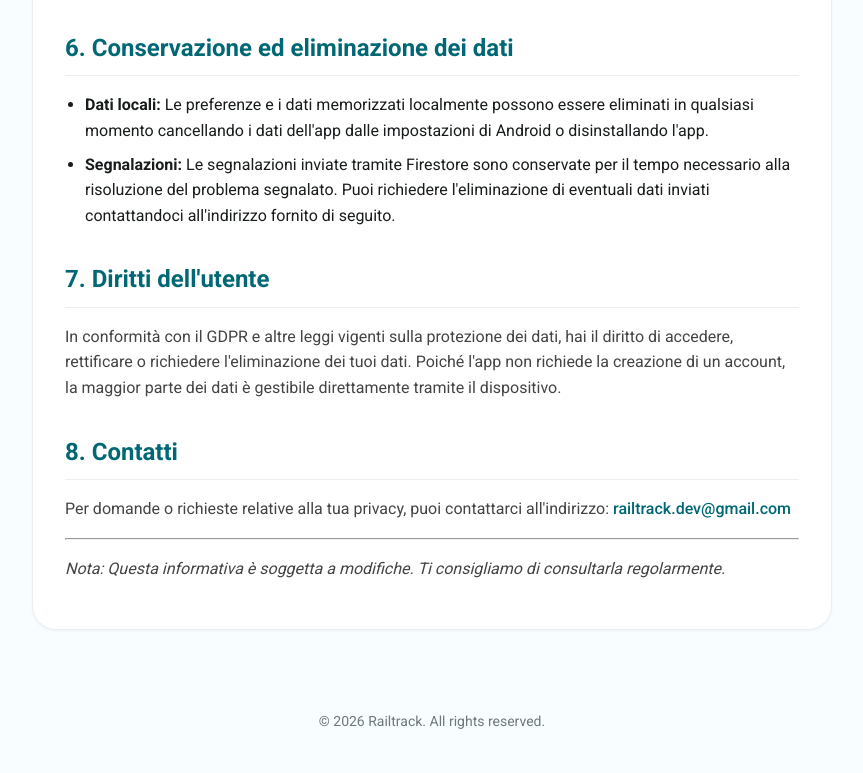
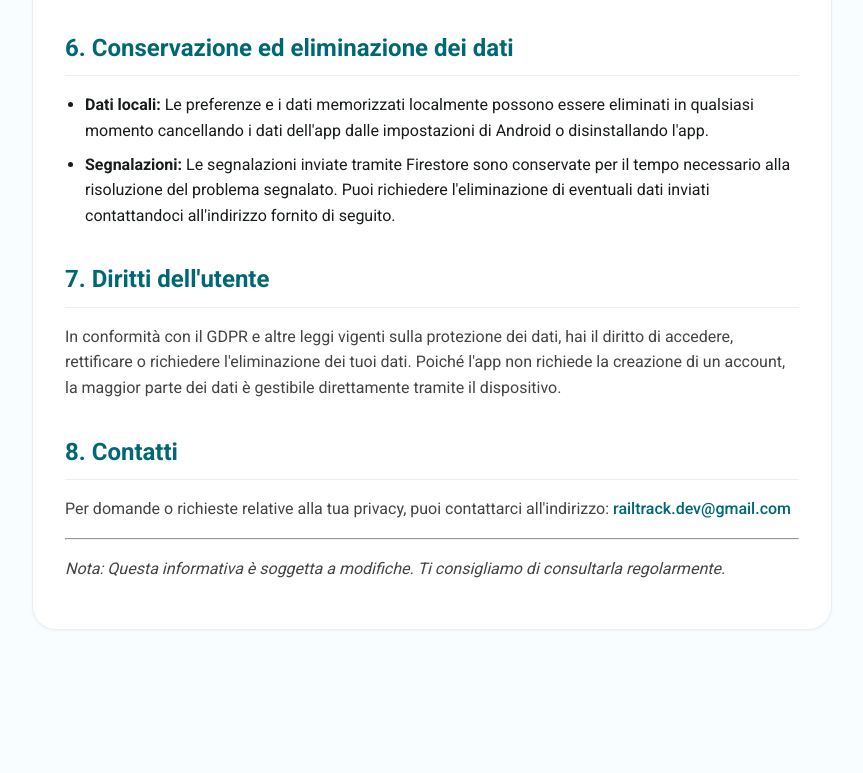
Before and after one commit to railtrackdev/PrivacyPolicy, a plain HTML site: page index.html in a window 1280 px wide. Shown: the part 2182-2955 px from the top of the page, without its empty margins (208-1071 px from the left). After the commit the page ends 2852 px from the top, so only its background shows below. Drawn offline with nearby package versions, Linux system fonts and the light colour scheme; a web font is replaced by a local one.

Commit message:
Add files via upload

```diff
--- a/index.html
+++ b/index.html
@@ -170,9 +170,7 @@
         </div>
     </main>
 
-    <footer>
-        &copy; 2026 Railtrack. All rights reserved.
-    </footer>
+
 
     <script>
         const policies = {
```
